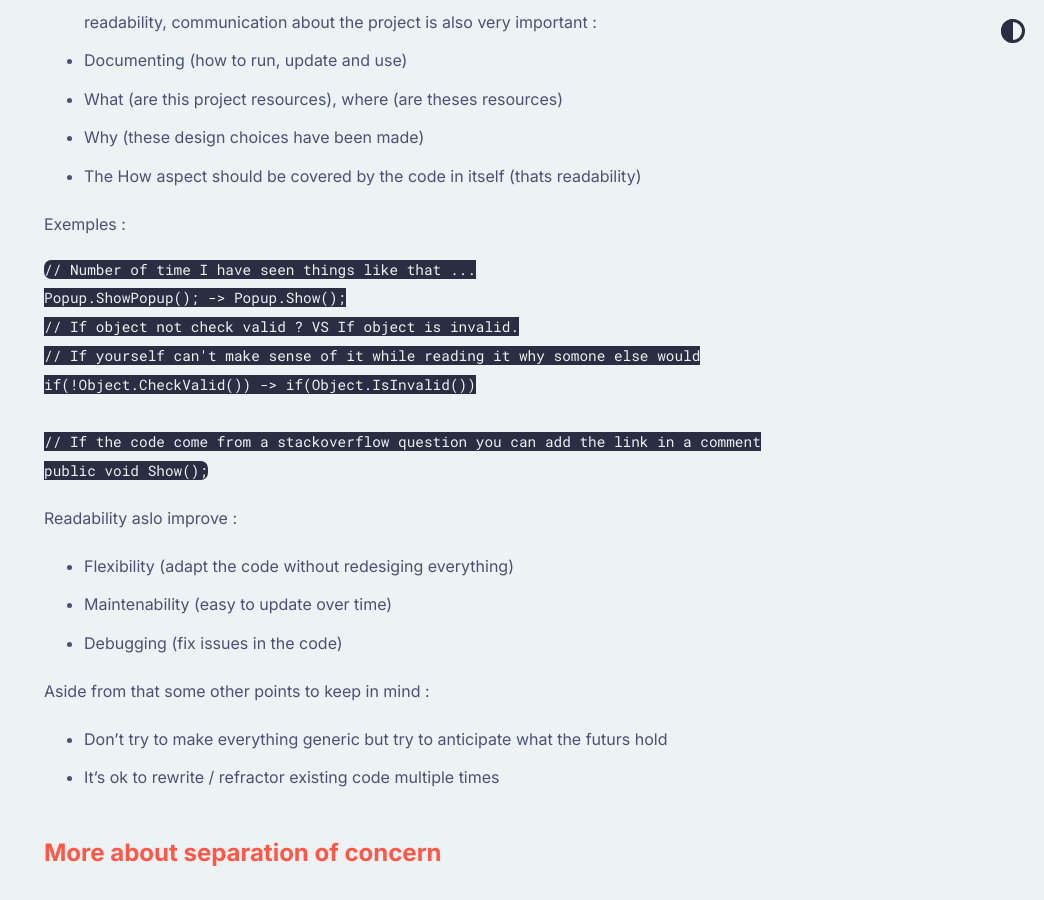
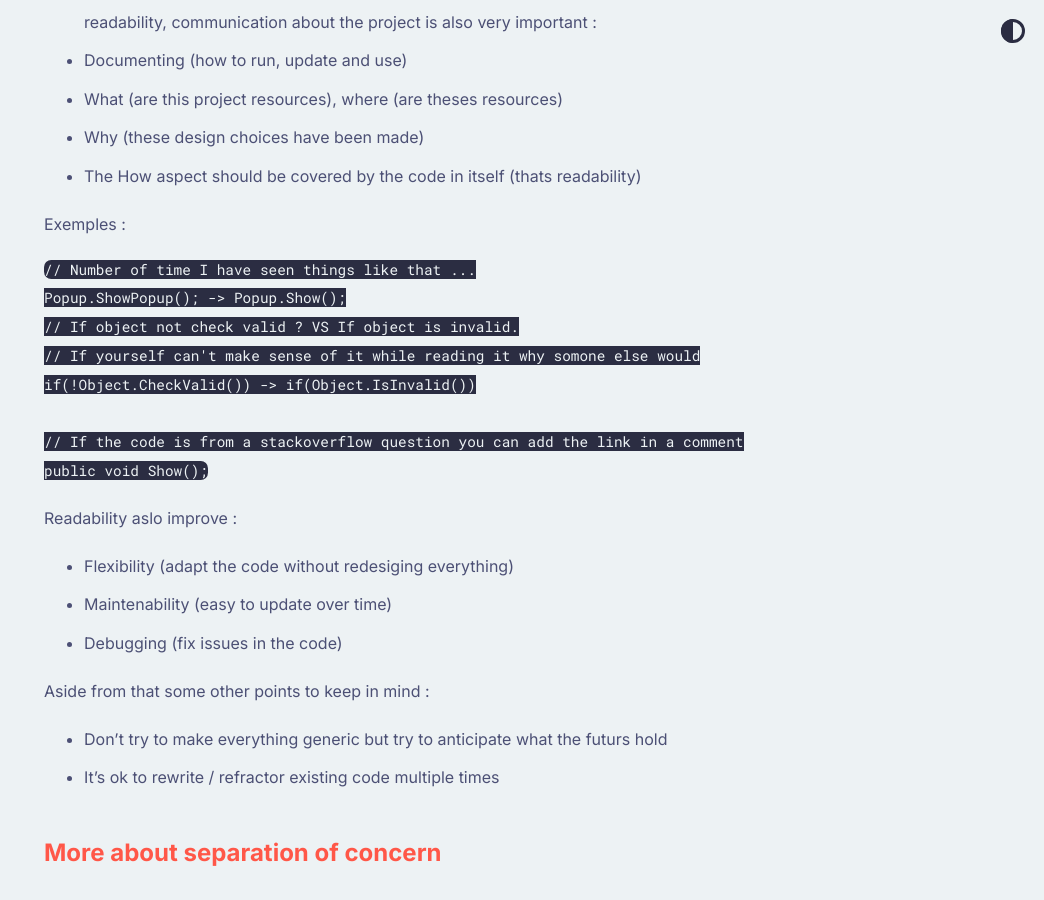
Before and after one commit to ndegheselle/blog.degheselle.fr, a Jekyll site: the page built from _posts/2023-11-18-Write-good-code-in-a-nutshell.md, in a window 1280 px wide and 900 px high, scrolled down 1159 px. Shown: the whole window, without its empty margins (236-1280 px from the left). Built offline with Jekyll 4.4.1, drawn with Linux system fonts in a browser that asks for light colours.

Commit message:
Update 2023-11-18-Write-good-code-in-a-nutshell.md

````diff
--- a/_posts/2023-11-18-Write-good-code-in-a-nutshell.md
+++ b/_posts/2023-11-18-Write-good-code-in-a-nutshell.md
@@ -31,16 +31,18 @@ In addition to the code readability, communication about the project is also ver
 - The How aspect should be covered by the code in itself (thats readability)
 
 Exemples :
-```C#
+
+```Csharp
 // Number of time I have seen things like that ...
 Popup.ShowPopup(); -> Popup.Show();
 // If object not check valid ? VS If object is invalid.
 // If yourself can't make sense of it while reading it why somone else would
 if(!Object.CheckValid()) -> if(Object.IsInvalid())
 
-// If the code come from a stackoverflow question you can add the link in a comment
+// If the code is from a stackoverflow question you can add the link in a comment
 public void Show();
 ```
+
 Readability aslo improve :
 - Flexibility (adapt the code without redesiging everything)
 - Maintenability (easy to update over time)
````
